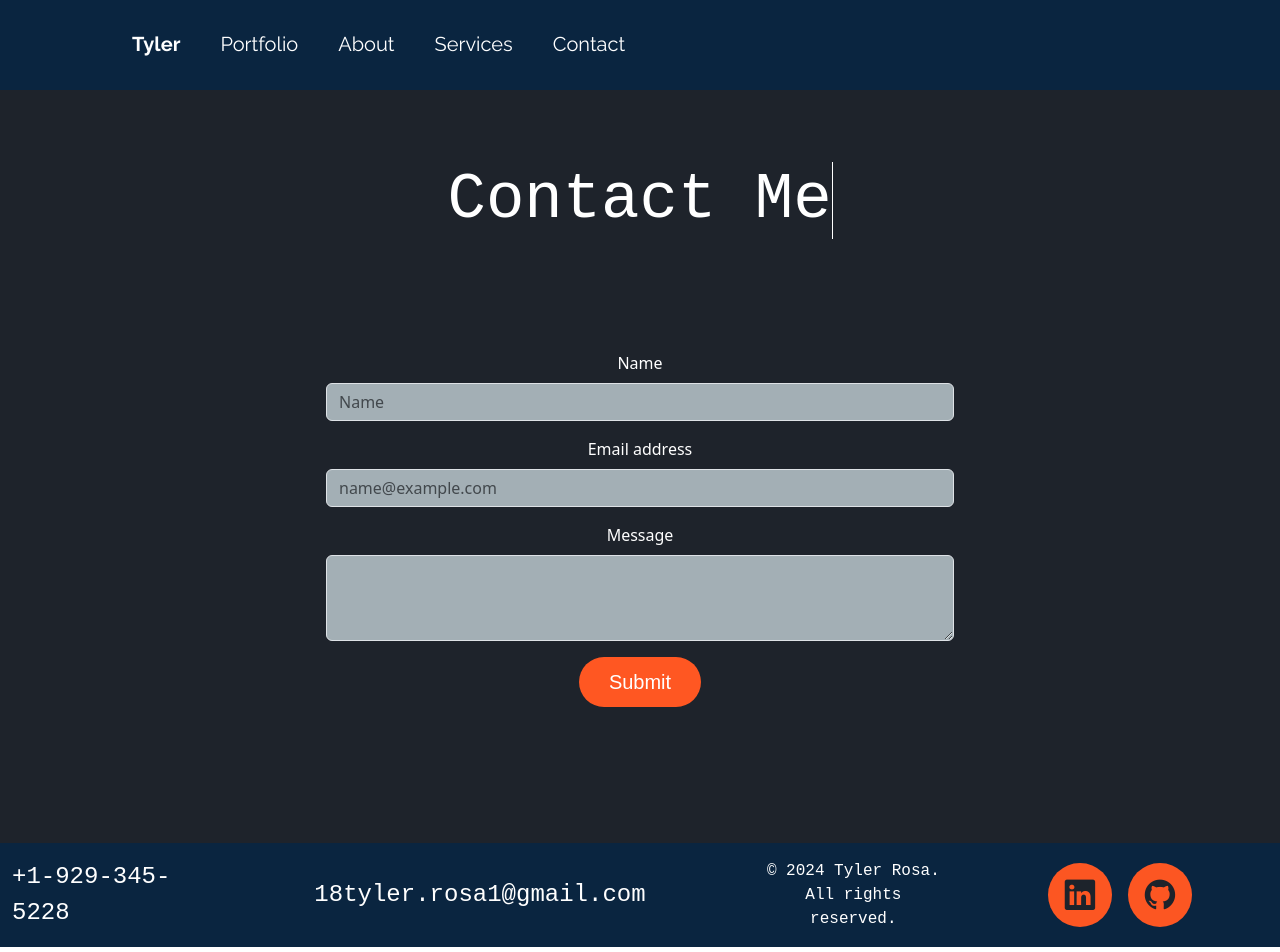
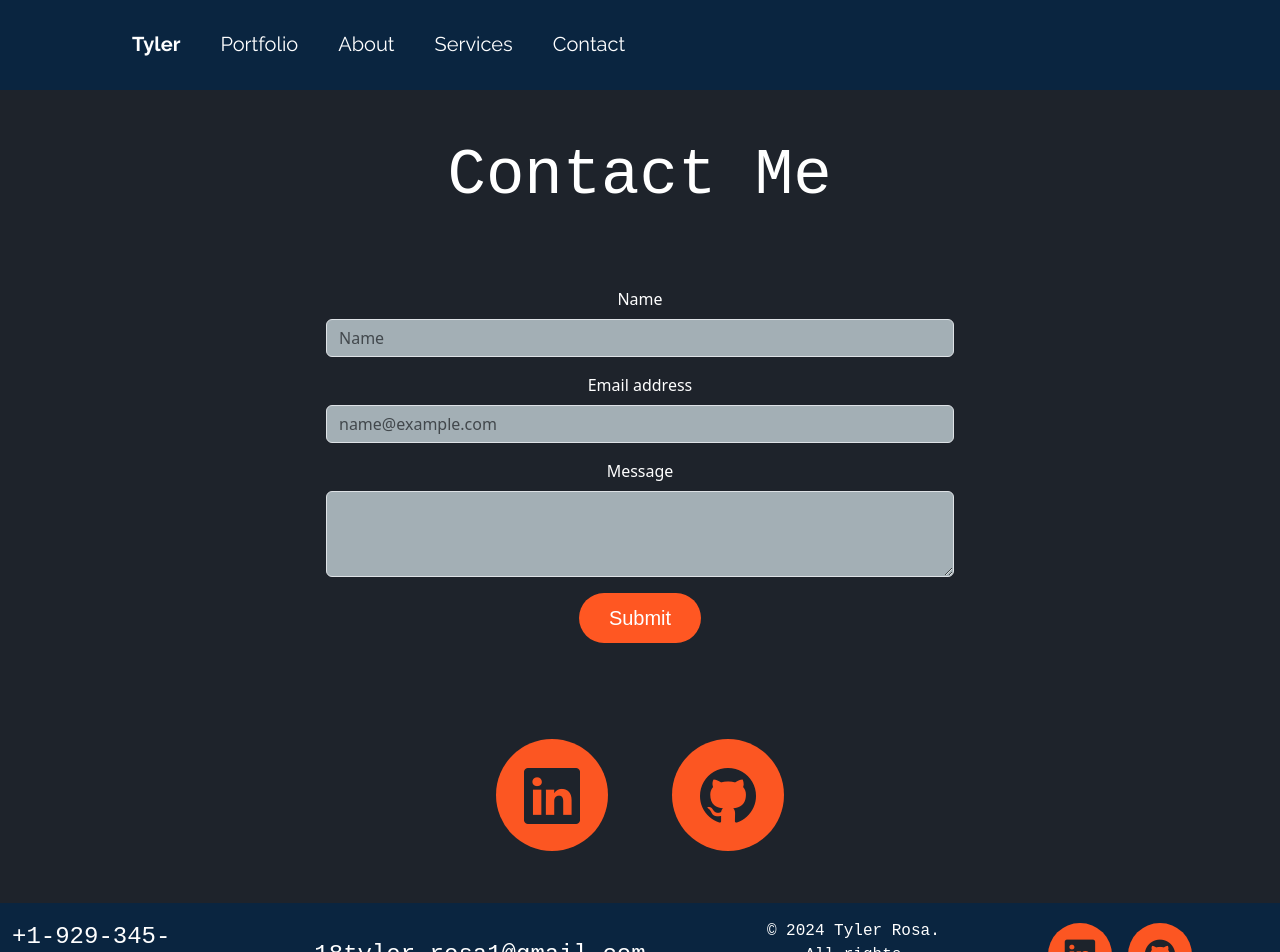
Before and after one commit to TylersHub/Personal-Website, a React (Vite) app: page /Contacts in a window 1280 px wide. Shown: the top 952 px of the page. Built offline with nearby package versions, Linux system fonts and the light colour scheme.

Commit message:
Added social icons to contacts page with the help of creating a new css class for bigger social icons.

```diff
--- a/src/css/IconEffects.css
+++ b/src/css/IconEffects.css
@@ -16,6 +16,20 @@
   width: 4rem;
   aspect-ratio: 1;
   font-size: 1.9rem;
+  color: #1e232b;
+  background-color: #ff5722;
+  border-radius: 50%;
+  transition: color 0.5s ease-in-out;
+}
+
+.icon-hover-big a {
+  position: relative;
+  display: flex;
+  justify-content: center;
+  align-items: center;
+  width: 7rem;
+  aspect-ratio: 1;
+  font-size: 3.5rem;
   color: #1e232b;
   background-color: #ff5722;
   border-radius: 50%;
--- a/src/pages/contacts.tsx
+++ b/src/pages/contacts.tsx
@@ -20,14 +20,27 @@ const Contacts = () => {
         />
         <div
           className="typewriter h1-container flex-grow-1"
-          style={{ marginTop: "5vh", padding: "4vh 0" }}
+          style={{ marginTop: "2vh", padding: "4vh 0" }}
         >
           <div>
             <h1 className="display-2 text-white">Contact Me</h1>
           </div>
         </div>
-        <div className="py-5 mb-5">
+        <div className="py-2 mb-5">
           <ContactForm formWidth="50%" textAlign="center" />
+        </div>
+        <div className="container-fluid">
+          <div className="row">
+            <div className="social icon-hover icon-hover-big mb-1 pb-5">
+              <a href="https://www.linkedin.com/in/tylerrosa/" title="LinkedIn">
+                <i className="bi bi-linkedin"></i>
+              </a>
+              <div className="px-3"></div>
+              <a href="https://github.com/TylersHub" title="Github">
+                <i className="bi bi-github"></i>
+              </a>
+            </div>
+          </div>
         </div>
         <Footer
           fText1="+1-929-345-5228"
```
